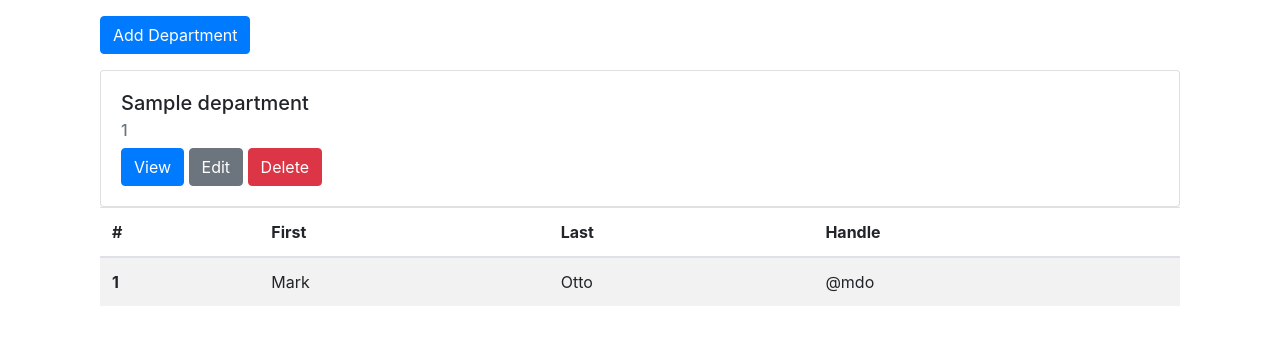
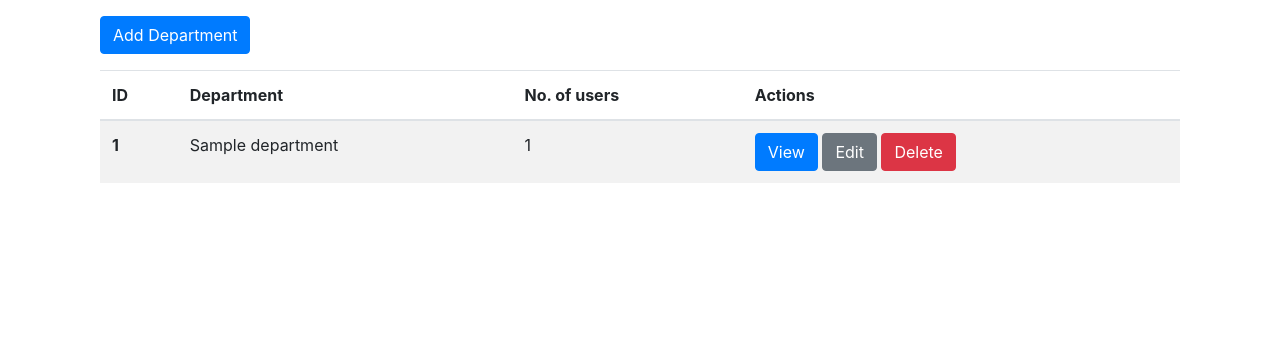
Before and after one commit to bwiessneth/flask_rest_client, a Python web app: template app/templates/department_list.html in a window 1280 px wide. Shown: the part 56-401 px from the top of the page. Run offline with Jinja, Linux system fonts and the light colour scheme; the template is opened without the code that fills it: most values are stand-ins (such as "Sample title", 1, 10 or a date in 2020); some libraries are stand-ins or nearby versions.

Commit message:
Replaced bootstrap cards with tables

```diff
--- a/app/templates/department_list.html
+++ b/app/templates/department_list.html
@@ -4,39 +4,30 @@
 {% block content %}
 <div class="container">
 	<a href="{{ url_for('department_create' )}}" class="btn btn-primary">Add Department</a>
-	{% for department in departments %}
-	<div class="card" style="margin-top: 1em">
-		<div class="card-body">
-			<h5 class="card-title">{{ department.name }}</h5>
-			<h6 class="card-subtitle mb-2 text-muted">{{ department.users|length }}</h6>
-			<!-- <p class="card-text">{{ department.id }}</p> -->
-			<a href="{{ url_for('department', department_id = department.id )}}" class="btn btn-primary">View</a>
-			<a href="{{ url_for('department_update', department_id = department.id )}}" class="btn btn-secondary">Edit</a>
-			<a href="{{ url_for('department_delete', department_id = department.id )}}" class="btn btn-danger">Delete</a>
-		</div>
-	</div>
-	{% endfor %}
 
-	{% for department in departments %}
-	<table class="table table-striped">
-  		<thead>
-    		<tr>
-      			<th scope="col">#</th>
-      			<th scope="col">First</th>
-      			<th scope="col">Last</th>
-      			<th scope="col">Handle</th>
-    		</tr>
-  		</thead>
-  		<tbody>
-    	<tr>
-      		<th scope="row">1</th>
-      		<td>Mark</td>
-      		<td>Otto</td>
-      		<td>@mdo</td>
-    	</tr>
-  		</tbody>
+	<table class="table table-striped" style="margin-top: 1em">
+		<thead>
+			<tr>
+				<th scope="col">ID</th>
+				<th scope="col">Department</th>
+				<th scope="col">No. of users</th>
+				<th scope="col">Actions</th>
+			</tr>
+		</thead>
+		<tbody>
+		{% for department in departments %}
+		<tr>
+			<th scope="row">{{ department.id }}</th>
+			<td>{{ department.name }}</td>
+			<td>{{ department.users|length }}</td>
+			<td>
+				<a href="{{ url_for('department', department_id = department.id )}}" class="btn btn-primary">View</a>
+				<a href="{{ url_for('department_update', department_id = department.id )}}" class="btn btn-secondary">Edit</a>
+				<a href="{{ url_for('department_delete', department_id = department.id )}}" class="btn btn-danger">Delete</a>
+			</td>
+		</tr>
+		{% endfor %}
+		</tbody>
 	</table>
-	{% endfor %}
-
 </div>
 {% endblock %}
```
Also changed, not shown: app/templates/user_list.html (+25 -12 lines).
